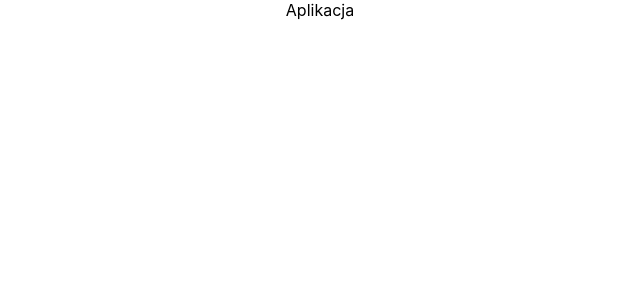
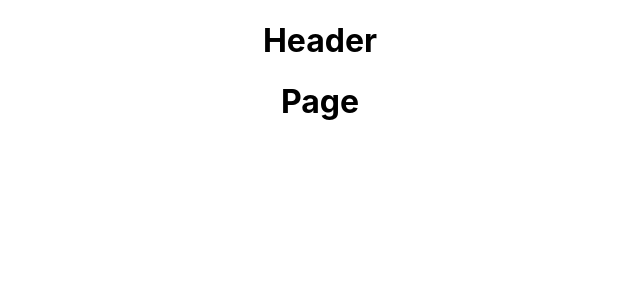
Before and after one commit to ostachim/currency-calculator, a React (Create React App) app: page / in a window 1280 px wide. Shown: the top 300 px of the page, without its empty margins (320-960 px from the left). Built offline with nearby package versions, Linux system fonts and the light colour scheme.

Commit message:
add Header.js Page.js and modify App.js

```diff
--- a/src/pages/App.js
+++ b/src/pages/App.js
@@ -1,13 +1,16 @@
 import React, { Component } from 'react';
 import {BrowserRouter as Router} from 'react-router-dom';
 import '../styles/App.css';
+import Header from './Header';
+import Page from './Page';
 
 class App extends Component {
   render() {
     return (
       <Router>
         <div className="App">
-          Aplikacja
+          <Header/>
+          <Page/>
         </div>
       </Router>
 
--- /dev/null
+++ b/src/pages/Header.js
@@ -0,0 +1,9 @@
+import React from 'react';
+
+const Header = () => {
+    return (
+        <h1>Header</h1>
+     );
+}
+
+export default Header;
--- /dev/null
+++ b/src/pages/Page.js
@@ -0,0 +1,9 @@
+import React from 'react';
+
+const Page = () => {
+    return(
+        <h1>Page</h1>
+    );
+}
+
+export default Page;
```
